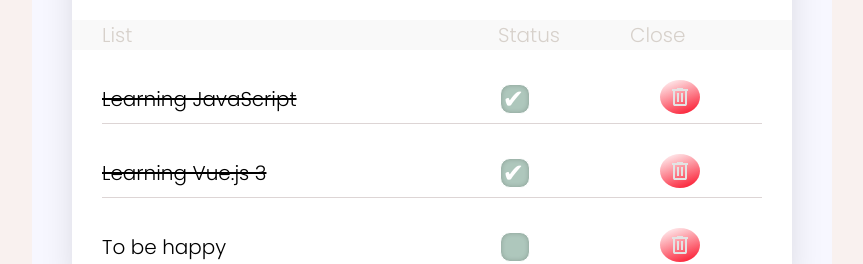
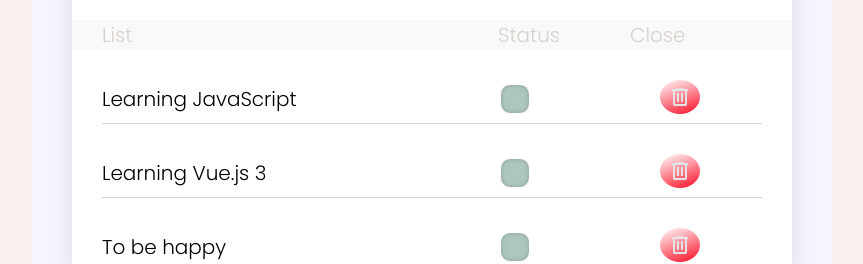
Before and after one commit to Ann-Fox/tapigo-test, a Vue app: page / in a window 1280 px wide. Shown: the part 431-695 px from the top of the page, without its empty margins (208-1071 px from the left). Built offline with nearby package versions, Linux system fonts and the light colour scheme.

Commit message:
feat: add localStorage

```diff
--- a/public/tasks.json
+++ b/public/tasks.json
@@ -1,7 +1,5 @@
 [
-    { "id": 1, "title": "Задача 1", "done": false },
-    { "id": 2, "title": "Задача 2", "done": false },
-    { "id": 3, "title": "Задача 3", "done": false },
-    { "id": 4, "title": "Задача 4", "done": false },
-    { "id": 5, "title": "Задача 5", "done": false }
+    { "id": 1, "text": "Learning JavaScript", "done": false },
+    { "id": 2, "text": "Learning Vue.js 3", "done": false },
+    { "id": 3, "text": "To be happy", "done": false }
   ]
--- a/src/App.vue
+++ b/src/App.vue
@@ -1,18 +1,40 @@
 <script setup>
-import { ref, computed } from 'vue'
+import { ref, computed, onMounted, watch } from 'vue'
 import ButtonToggle from './components/ButtonToggle.vue'
 
 let id = 0
 
 const completed = ref(false)
 const newTodo = ref('')
-const todos = ref([
-  { id: id++, text: 'Learning JavaScript', done: true },
-  { id: id++, text: 'Learning Vue.js 3', done: true },
-  { id: id++, text: 'To be happy', done: false },
-])
+const todos = ref()
 
-const dotosFilter = computed(() => {
+onMounted(() => {
+  const storeData = localStorage.getItem('todos')
+
+  if (storeData) {
+    todos.value = JSON.parse(storeData)
+  } else {
+    const url = './public/tasks.json'
+
+    fetch(url).then(response => {
+      response.json().then(todosJson => {
+        todos.value = todosJson
+      })
+    })
+  }
+})
+
+watch(todos, (newValue) => {
+  localStorage.setItem('todos', JSON.stringify(newValue))
+
+  const todosFilter = computed(() => {
+    return completed.value ? todos.value.filter((t) => !t.done) : todos.value
+  })
+},
+  { deep: true })
+
+
+const todosFilter = computed(() => {
   return completed.value ? todos.value.filter((t) => !t.done) : todos.value
 })
 
@@ -50,7 +72,7 @@
           <p>Close</p>
         </div>
         <ul>
-          <li v-for="todo in dotosFilter" :key="todo.id" :class="{ 'done': todo.done }" class="task-li">
+          <li v-for="todo in todosFilter" :key="todo.id" :class="{ 'done': todo.done }" class="task-li">
             <input type="checkbox" name="" v-model="todo.done" :id="`box-${todo.id}`" class="task-li__checkbox">
             <label :for="`box-${todo.id}`" сlass="task-li__label"> {{ todo.text }}</label>
             <button class="task-li__button" @click="removeTask(todo)"><img
```
